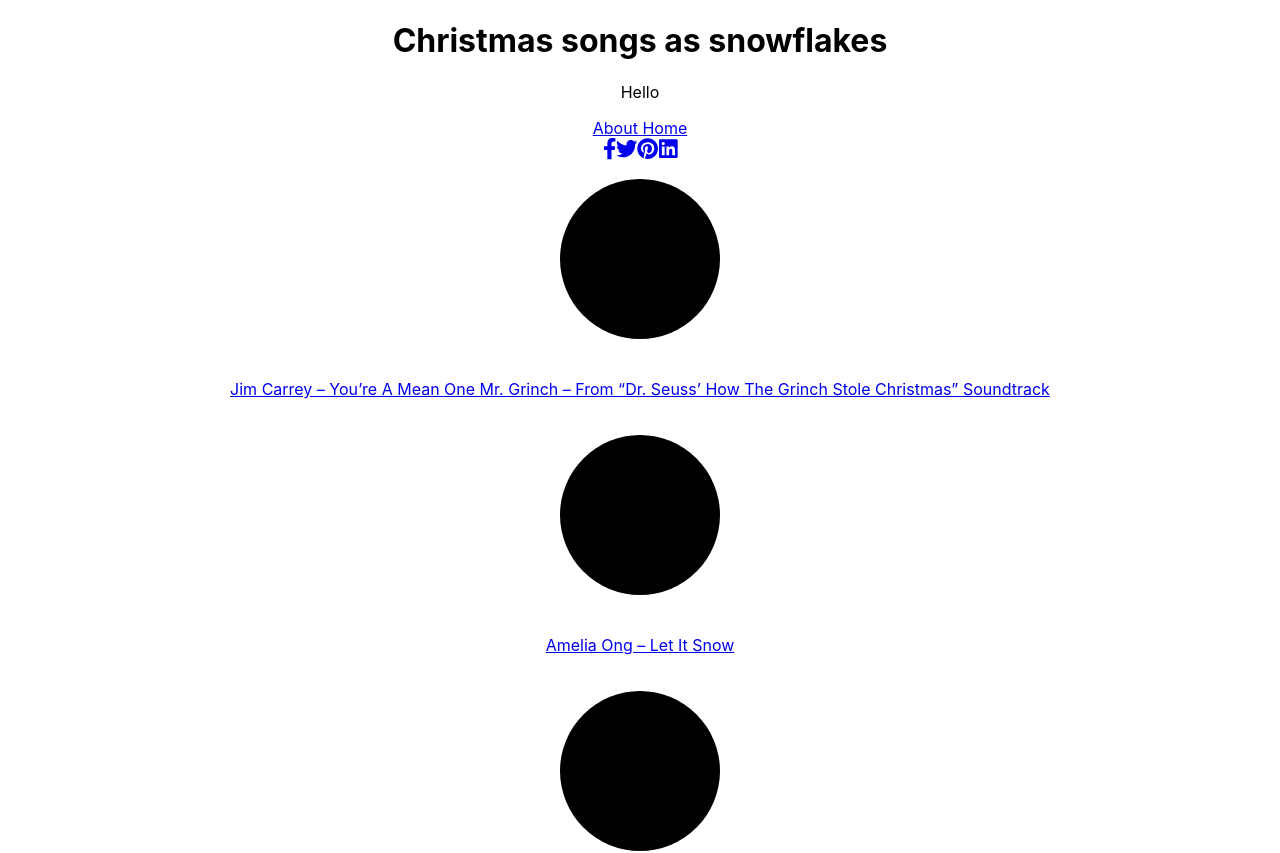
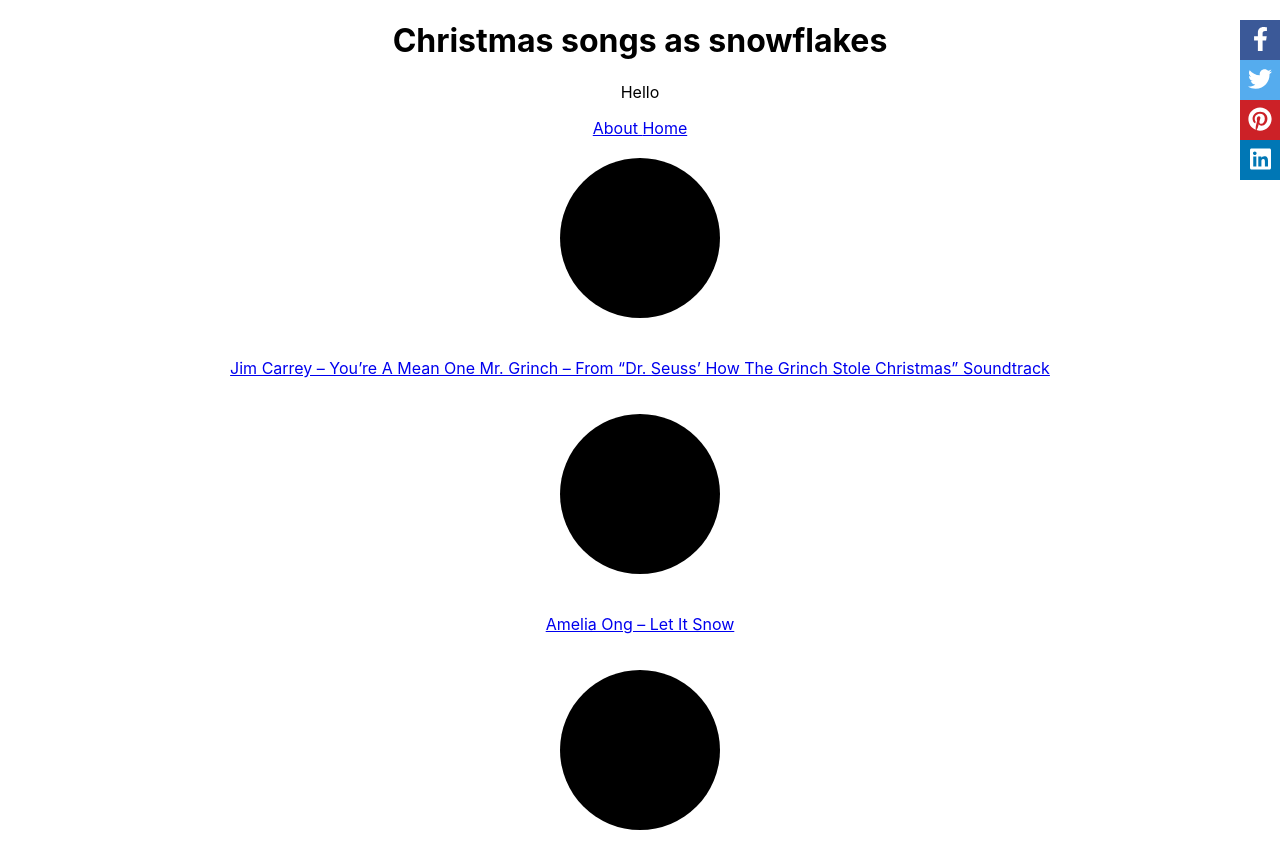
Before and after one commit to maryzam/snowflake-songs, a React (Create React App) app in the folder snowflake-songs-app/: page / in a window 1280 px wide. Shown: the top 853 px of the page. Built offline with nearby package versions, Linux system fonts and the light colour scheme.

Commit message:
add social share button style

```diff
--- a/snowflake-songs-app/src/App.js
+++ b/snowflake-songs-app/src/App.js
@@ -1,6 +1,7 @@
 import React, { Component } from 'react';
 import logo from './logo.svg';
 import './App.css';
+import './style/social-share.css';
 
 import Header from "./components/Header";
 import Footer from "./components/Footer";
--- /dev/null
+++ b/snowflake-songs-app/src/style/social-share.css
@@ -0,0 +1,51 @@
+/*
+Social share button
+*/
+
+.button {
+  display: block;
+	margin: auto;
+  border:none;
+  background-color: #ececec;
+  text-decoration: none;
+  font-size: 18px;
+  color: #FFF;
+}
+
+.socialfloat {
+  display: block;
+  position: fixed;
+  right: 0;
+  top: 20px;
+  z-index: 9999;
+}
+
+.socialfloat .button {
+  width: 40px;
+  height: 40px;
+  color: #fff;
+}
+.socialfloat svg {
+	padding-top: 7px;
+}
+
+
+.button:hover {
+    color: #efefef;
+}
+
+.facebook {
+    background-color: #3b5998;
+}
+.gplus {
+    background-color: #dd4b39;
+}
+.twitter {
+    background-color: #55acee;
+}
+.pinterest {
+    background-color: #cc2127;
+}
+.linkedin {
+    background-color: #0077b5;
+}
```
